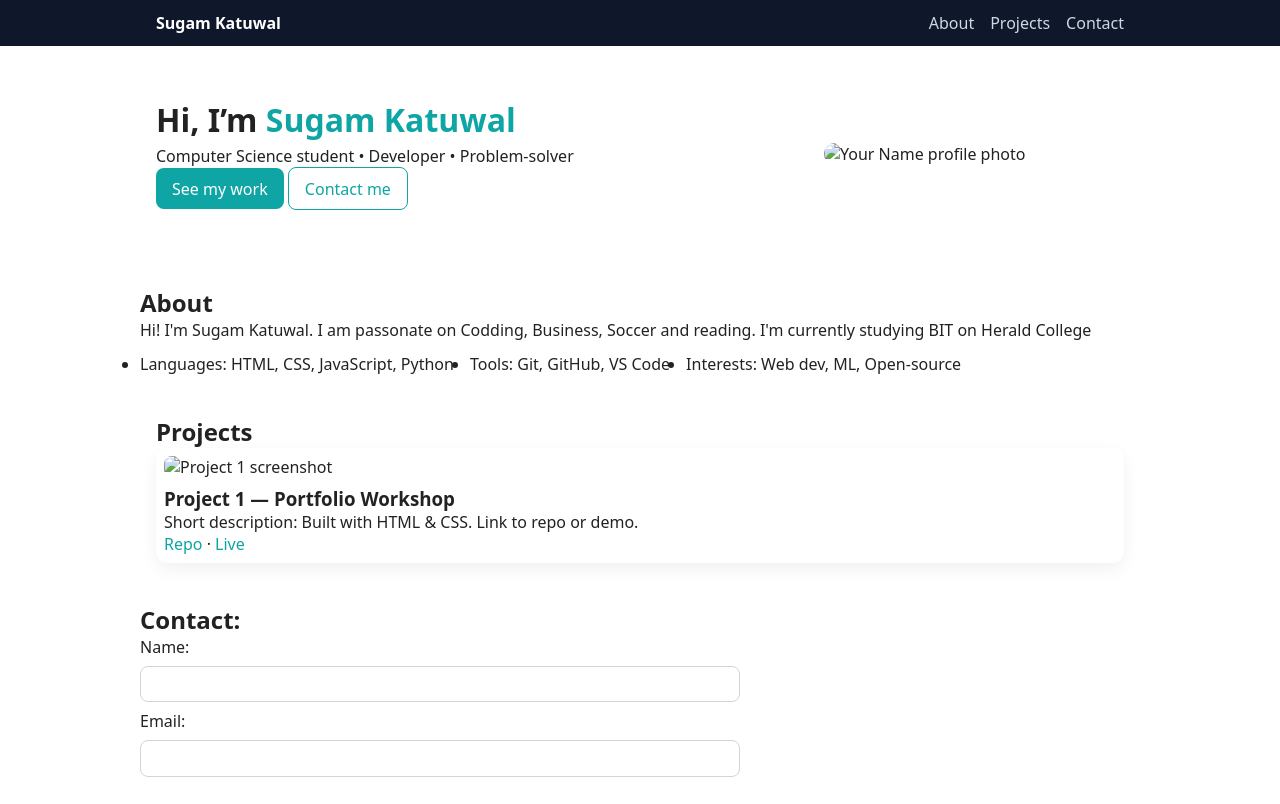
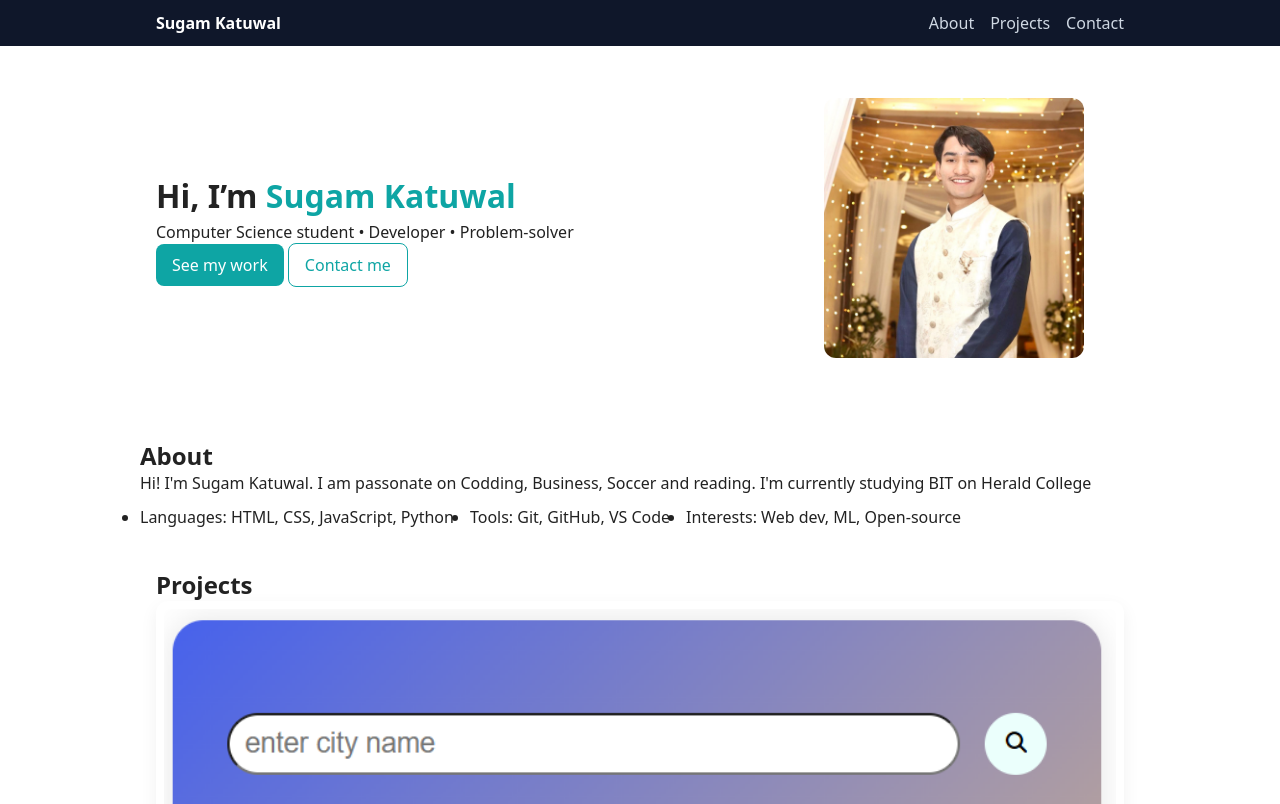
Before and after one commit to Sugam123-alt/Portfolio-SugamKatuwal, a plain HTML site: page index.html in a window 1280 px wide. Shown: the top 804 px of the page. Drawn offline with Linux system fonts and the light colour scheme.

Commit message:
Initial portfolio setup

```diff
--- a/index.html
+++ b/index.html
@@ -32,7 +32,7 @@
 <p class="cta-row"><a class="btn" href="#projects">See my work</a> <a class="btn ghost" href="#contact">Contact me</a></p>
 </div>
 <div class="hero-photo">
-<img src="/images/profile.jpg" alt="Your Name profile photo">
+<img src="/images/Sugam.jpg" alt="Your Name profile photo">
 </div>
 </div>
 </section>
@@ -53,7 +53,7 @@
 <h2>Projects</h2>
 <div class="project-grid">
 <article class="project-card">
-<img src="/images/project1.png" alt="Project 1 screenshot">
+<img src="/images/Project.png" alt="Project 1 screenshot">
 <h3>Project 1 — Portfolio Workshop</h3>
 <p>Short description: Built with HTML & CSS. Link to repo or demo.</p>
 <p class="project-links"><a href="#" target="_blank">Repo</a> · <a href="#" target="_blank">Live</a></p>
```
Also changed, not shown: images/Project.png (added), images/Sugam.jpg (added).
